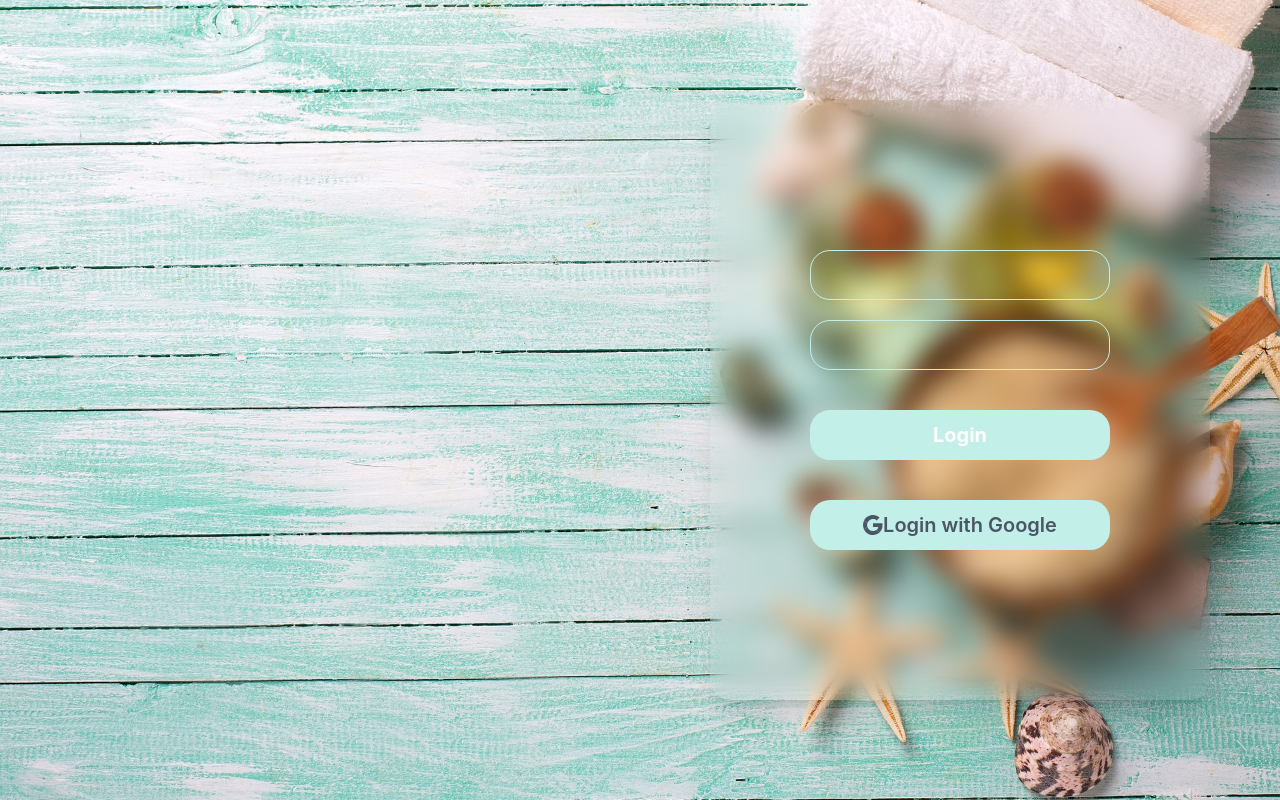
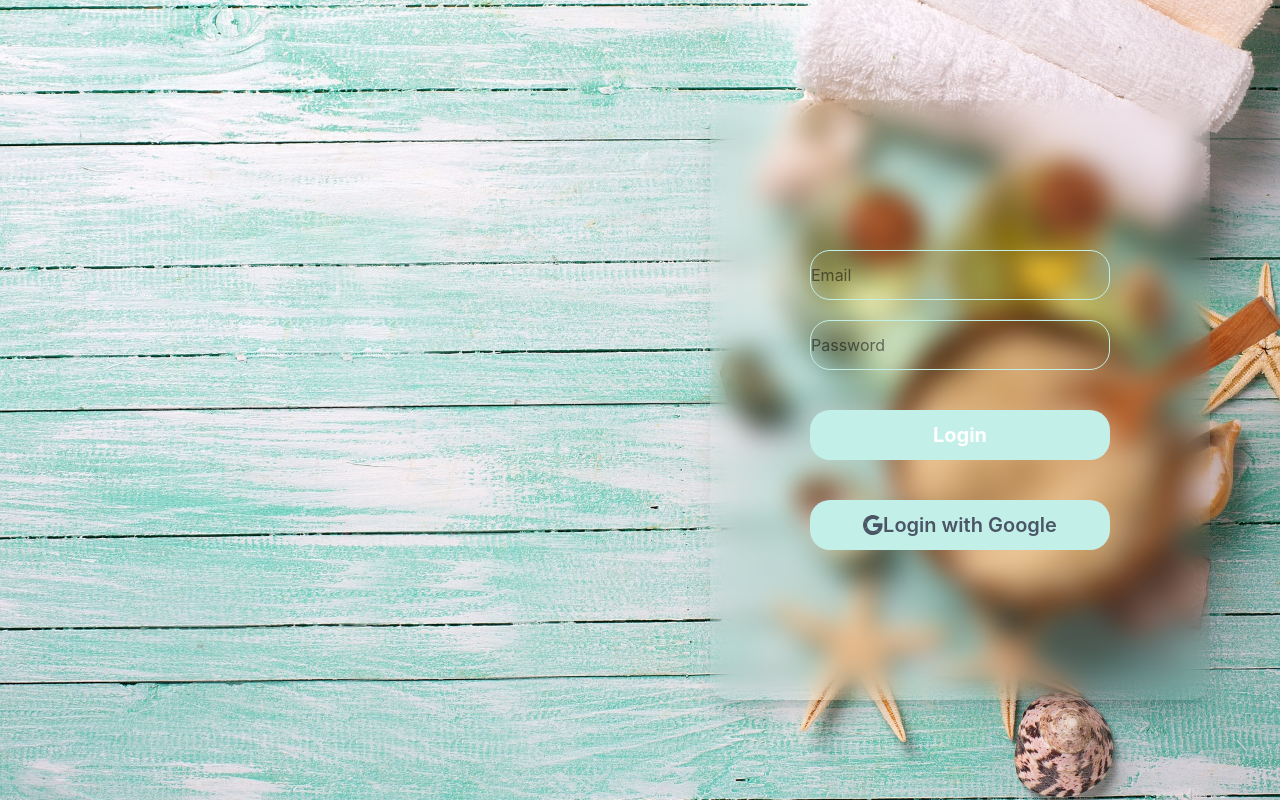
Before and after one commit to Bineth-Tharana/Crystal-Beauty-Frontend, a React app: page /login in a window 1280 px wide. Built offline with nearby package versions, Linux system fonts and the light colour scheme; no server answers; the HTML template or start-up script is replaced by a standard one; a web font is replaced by a local one.

Commit message:
Added placeholders to login page inputs✏️

```diff
--- a/src/pages/login.jsx
+++ b/src/pages/login.jsx
@@ -66,7 +66,7 @@ export default function LoginPage(){
 
                     value={email}
 
-                    className="w-[300px] h-[50px] border border-[#c3efe9] rounded-[20px] my-[20px]" />
+                    placeholder="Email" className="w-[300px] h-[50px] border border-[#c3efe9] rounded-[20px] my-[20px]" />
                     <input
                     onChange={
                         (e)=>{
@@ -74,7 +74,7 @@ export default function LoginPage(){
                         }
                     }
                     value={password}
-                    type="password" className="w-[300px] h-[50px] border border-[#c3efe9] rounded-[20px] mb-[20px]" />
+                    type="password" placeholder="Password" className="w-[300px] h-[50px] border border-[#c3efe9] rounded-[20px] mb-[20px]" />
                     <button onClick={handleLogin} className="w-[300px] cursor-pointer h-[50px] bg-[#c3efe9] rounded-[20px] text-[20px] font-bold text-white my-[20px]">Login</button>
                     <button onClick={googleLogin} className="w-[300px] cursor-pointer h-[50px] flex justify-center items-center bg-[#c3efe9] rounded-[20px] text-[20px] font-bold text-white my-[20px]">
                         <GrGoogle className="text-xl text-gray-600 cursor-pointer hover:text-gray-800" />
```
